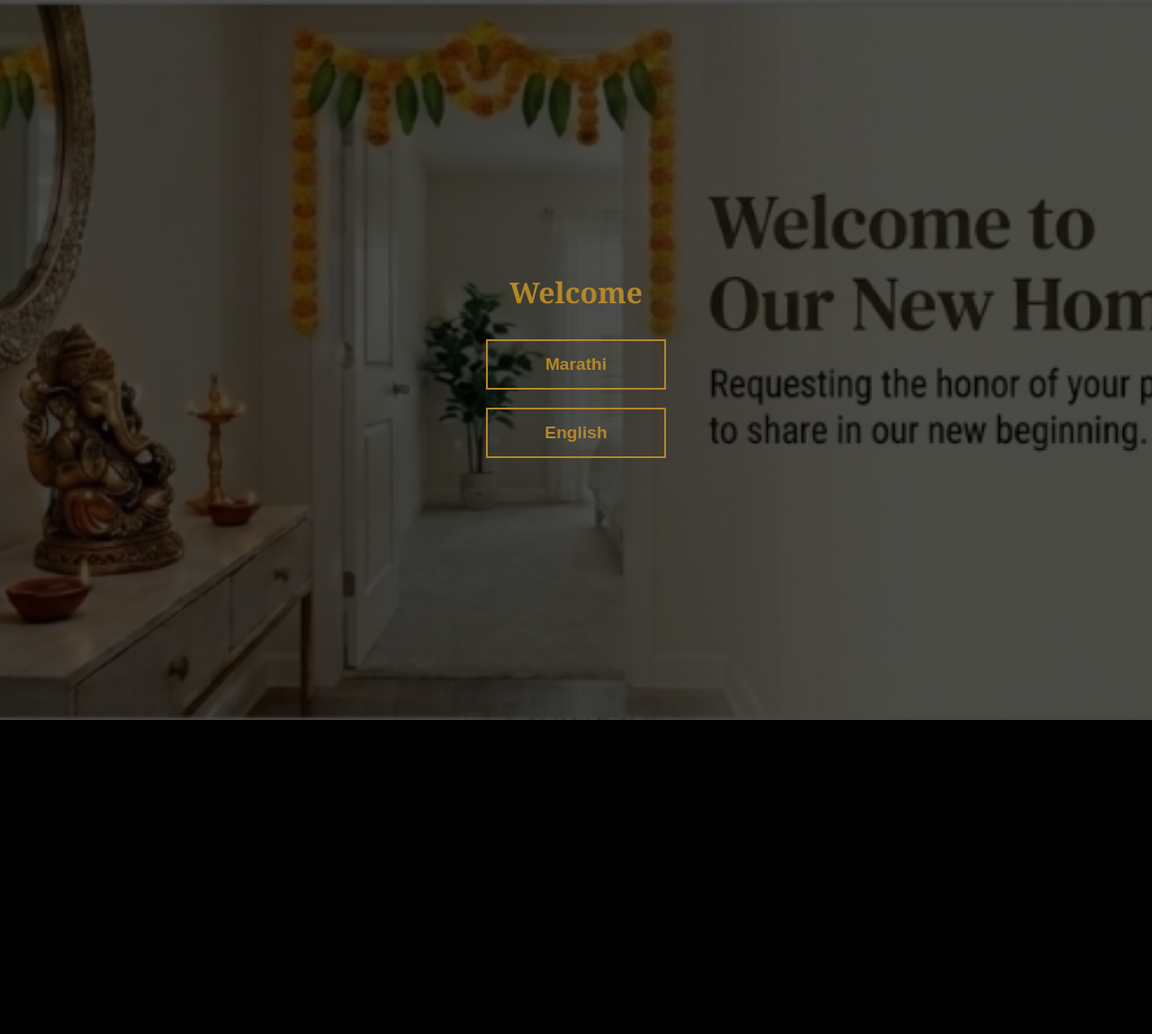
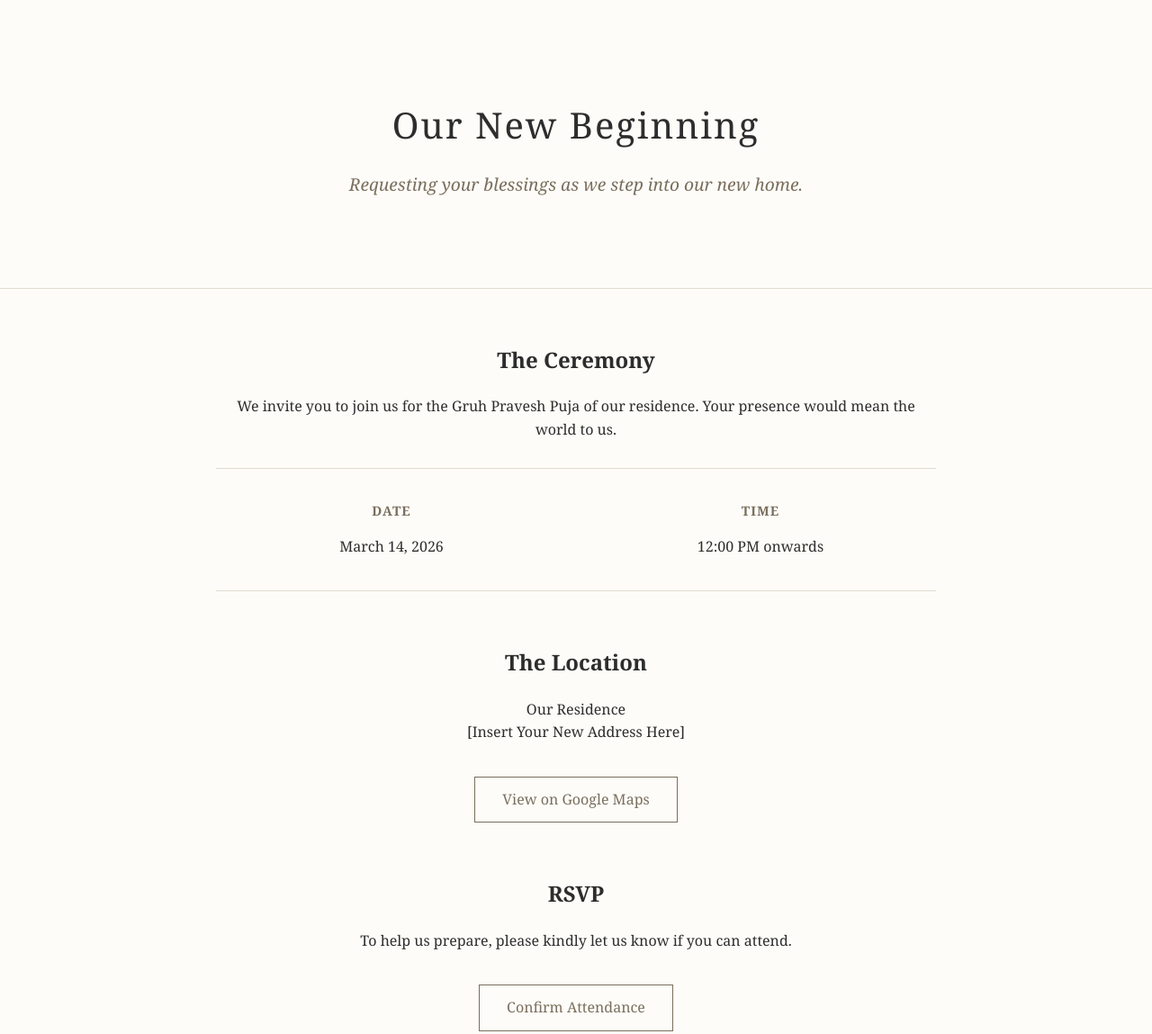
Before and after one commit to aniketfreefiregaming-gif/Shodhan-, a plain HTML site: page index.html in a window 1280 px wide. Shown: the top 1149 px of the page at 90% size. Before the commit the page ends 800 px from the top, so only its background shows below. Drawn offline with Linux system fonts and the light colour scheme.

Commit message:
Revise invitation layout and content
Updated the invitation title and modified styles for improved layout and design. Added sections for ceremony details and RSVP.

```diff
--- a/index.html
+++ b/index.html
@@ -3,124 +3,135 @@
 <head>
     <meta charset="UTF-8">
     <meta name="viewport" content="width=device-width, initial-scale=1.0">
-    <title>Gruha Pravesh Invitation</title>
+    <title>Gruh Pravesh | Our New Beginning</title>
     <style>
-        body, html {
+        :root {
+            --bg-color: #fdfcf8;
+            --text-main: #2d2d2d;
+            --accent: #7a6e5d;
+            --border: #e0dcd0;
+        }
+
+        body {
+            font-family: 'Georgia', serif;
+            background-color: var(--bg-color);
+            color: var(--text-main);
             margin: 0;
-            padding: 0;
-            background-color: #000;
-            font-family: 'Georgia', serif;
-            color: #fff;
+            line-height: 1.6;
+        }
+
+        header {
+            text-align: center;
+            padding: 80px 20px;
+            border-bottom: 1px solid var(--border);
+        }
+
+        h1 {
+            font-weight: normal;
+            font-size: 2.5rem;
+            letter-spacing: 2px;
+            margin-bottom: 10px;
+        }
+
+        .subtitle {
+            font-style: italic;
+            color: var(--accent);
+            font-size: 1.2rem;
+        }
+
+        .container {
+            max-width: 800px;
+            margin: 0 auto;
+            padding: 40px 20px;
+        }
+
+        .section {
+            margin-bottom: 60px;
             text-align: center;
         }
 
-        /* Selection Screen */
-        #selection-screen {
-            height: 100vh;
-            display: flex;
-            flex-direction: column;
-            justify-content: center;
-            align-items: center;
-            background: linear-gradient(rgba(0,0,0,0.7), rgba(0,0,0,0.7)), url('welcome.jpg') center/cover;
+        .details-grid {
+            display: grid;
+            grid-template-columns: 1fr 1fr;
+            gap: 20px;
+            margin-top: 30px;
+            border-top: 1px solid var(--border);
+            border-bottom: 1px solid var(--border);
+            padding: 20px 0;
         }
 
-        .lang-btn {
-            padding: 15px 40px;
-            margin: 10px;
-            border: 2px solid #b38728;
-            background: transparent;
-            color: #b38728;
-            font-size: 1.2rem;
-            cursor: pointer;
-            font-weight: bold;
-            width: 200px;
+        .details-item h3 {
+            font-size: 0.9rem;
+            text-transform: uppercase;
+            letter-spacing: 1px;
+            color: var(--accent);
         }
 
-        /* Invitation Site Layout */
-        #main-site {
-            display: none;
-            max-width: 600px; /* Perfect Square Box Feel */
-            margin: 0 auto;
-            background-color: #fdfaf1;
-            position: relative;
+        .btn {
+            display: inline-block;
+            padding: 12px 30px;
+            border: 1px solid var(--accent);
+            color: var(--accent);
+            text-decoration: none;
+            transition: all 0.3s ease;
+            margin-top: 20px;
         }
 
-        /* Floating Location Button in the Blank Space */
-        .location-box {
-            position: absolute;
-            top: 20px;
-            right: 20px;
-            z-index: 10;
+        .btn:hover {
+            background-color: var(--accent);
+            color: white;
         }
 
-        .loc-btn {
-            background-color: #b38728;
-            color: white;
-            padding: 8px 20px;
-            text-decoration: none;
-            border-radius: 5px;
-            font-weight: bold;
-            font-size: 0.9rem;
-            box-shadow: 0 4px 8px rgba(0,0,0,0.2);
-        }
-
-        .invitation-image {
-            width: 100%;
-            display: block;
-            margin: 0;
-            padding: 0;
-        }
-
-        .footer {
-            background: #1a1a1a;
-            color: #b38728;
-            padding: 20px;
-            font-size: 0.9rem;
+        footer {
+            text-align: center;
+            font-size: 0.8rem;
+            padding: 40px;
+            color: var(--accent);
         }
     </style>
 </head>
 <body>
 
-    <!-- Selection Screen -->
-    <div id="selection-screen">
-        <h1 style="color: #b38728;">Welcome</h1>
-        <button class="lang-btn" onclick="showSite('marathi')">Marathi</button>
-        <button class="lang-btn" onclick="showSite('english')">English</button>
+    <header>
+        <h1>Our New Beginning</h1>
+        <p class="subtitle">Requesting your blessings as we step into our new home.</p>
+    </header>
+
+    <div class="container">
+        <section class="section">
+            <h2>The Ceremony</h2>
+            <p>We invite you to join us for the Gruh Pravesh Puja of our residence. Your presence would mean the world to us.</p>
+
+            <div class="details-grid">
+                <div class="details-item">
+                    <h3>Date</h3>
+                    <p>March 14, 2026</p>
+                </div>
+                <div class="details-item">
+                    <h3>Time</h3>
+                    <p>12:00 PM onwards</p>
+                </div>
+            </div>
+        </section>
+
+        <section class="section">
+            <h2>The Location</h2>
+            <p>Our Residence<br>
+            [Insert Your New Address Here]</p>
+            <a href="https://maps.google.com" class="btn" target="_blank">View on Google Maps</a>
+        </section>
+
+        <section class="section">
+            <h2>RSVP</h2>
+            <p>To help us prepare, please kindly let us know if you can attend.</p>
+            <a href="mailto:yourname@email.com?subject=RSVP for Housewarming" class="btn">Confirm Attendance</a>
+        </section>
     </div>
 
-    <!-- Main Invitation -->
-    <div id="main-site">
-        <!-- The Location Box you requested for the blank space -->
-        <div class="location-box">
-            <a href="https://maps.google.com/?q=Nigdi+Pune" target="_blank" class="loc-btn">📍 View Location</a>
-        </div>
+    <footer>
+        <p>No gifts, only blessings please.</p>
+        <p>&copy; 2026 | Our New Home</p>
+    </footer>
 
-        <!-- Section 1: Welcome -->
-        <img src="welcome.jpg" class="invitation-image" alt="Welcome">
-
-        <!-- Section 2: Ceremony -->
-        <img src="ceremony.jpg" class="invitation-image" alt="Ceremony">
-
-        <!-- Section 3: Journey -->
-        <img src="journey.jpg" class="invitation-image" alt="Our Journey">
-
-        <div class="footer">
-            <p>Contact: +91 90217 61646</p>
-            <p>© 2026 | New Home Celebration</p>
-        </div>
-    </div>
-
-    <script>
-        function showSite(lang) {
-            document.getElementById('selection-screen').style.display = 'none';
-            document.getElementById('main-site').style.display = 'block';
-            window.scrollTo(0, 0);
-
-            // If they pick Marathi, you could alert a welcome message or similar
-            if(lang === 'marathi') {
-                console.log("Marathi version selected");
-            }
-        }
-    </script>
 </body>
 </html>
```
